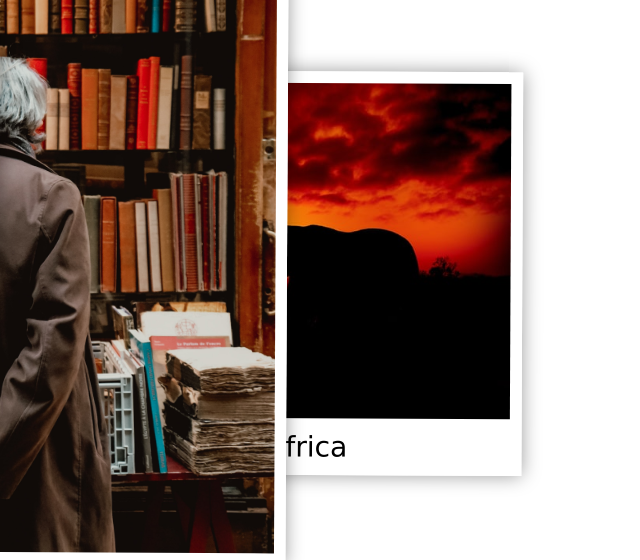
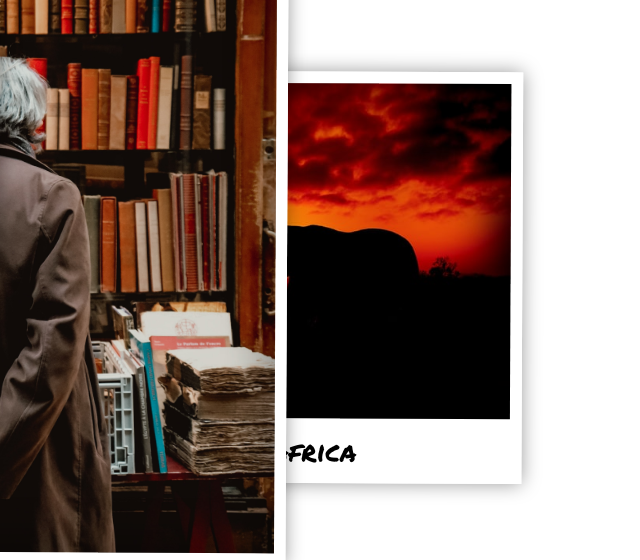
Before and after one commit to ruudverheijden/photo-frame-slider, a website built with webpack: page src/index.html in a window 1280 px wide. Shown: the part 190-750 px from the top of the page, without its empty margins (0-640 px from the left). Built offline with nearby package versions, Linux system fonts and the light colour scheme; files whose address does not match are found by name.

Commit message:
Adding inner glow to photos + custom font for titles

```diff
--- a/src/css/styles.css
+++ b/src/css/styles.css
@@ -1,3 +1,5 @@
+@import url('https://fonts.googleapis.com/css2?family=Permanent+Marker&display=swap');
+
 body,
 html {
   margin: 0;
@@ -37,15 +39,29 @@ html {
   line-height: 0;
 }
 
-.photo img {
-  width: 40vw;
-}
-
 .photo .title {
   width: 100%;
   padding-top: 1vw;
   font-size: 1.8em;
-  font-family: 'Lucida Sans', 'Lucida Sans Regular', 'Lucida Grande', 'Lucida Sans Unicode', Geneva, Verdana, sans-serif;
+  font-family: 'Permanent Marker', cursive;
   text-align: center;
   line-height: normal;
 }
+
+.photo .img-container {
+  height: 100%;
+  width: 100%;
+  position: relative;
+  margin: 0;
+}
+
+.photo .img-overlay {
+  box-shadow: inset 0 0 40px 15px rgba(0, 0, 0, 0.3);
+  width: 100%;
+  height: 100%;
+  position: absolute;
+}
+
+.photo img {
+  width: 40vw;
+}
--- a/src/view/slideshowView.ts
+++ b/src/view/slideshowView.ts
@@ -56,6 +56,7 @@ export default class slideshowView {
    * @private
    * @param {number} id ID of the photo
    * @param {string} src Source path of the image
+   * @param {string | undefined} title Optional title text
    * @returns {Promise<HTMLElement>} Return the newly created HTML element async
    * @memberof slideshowView
    */
@@ -71,12 +72,20 @@ export default class slideshowView {
         this.highlightPhoto(id);
       };
 
+      const imgContainerElement = document.createElement("div");
+      imgContainerElement.className = "img-container";
+
+      const imgOverlayElement = document.createElement("div");
+      imgOverlayElement.className = "img-overlay";
+
       const imgElement = document.createElement("img");
       imgElement.src = src;
       imgElement.onload = () => resolve(photoElement);
       imgElement.onerror = reject;
 
-      photoElement.appendChild(imgElement);
+      imgContainerElement.appendChild(imgOverlayElement);
+      imgContainerElement.appendChild(imgElement);
+      photoElement.appendChild(imgContainerElement);
 
       if (title) {
         const titleElement = document.createElement("div");
```
